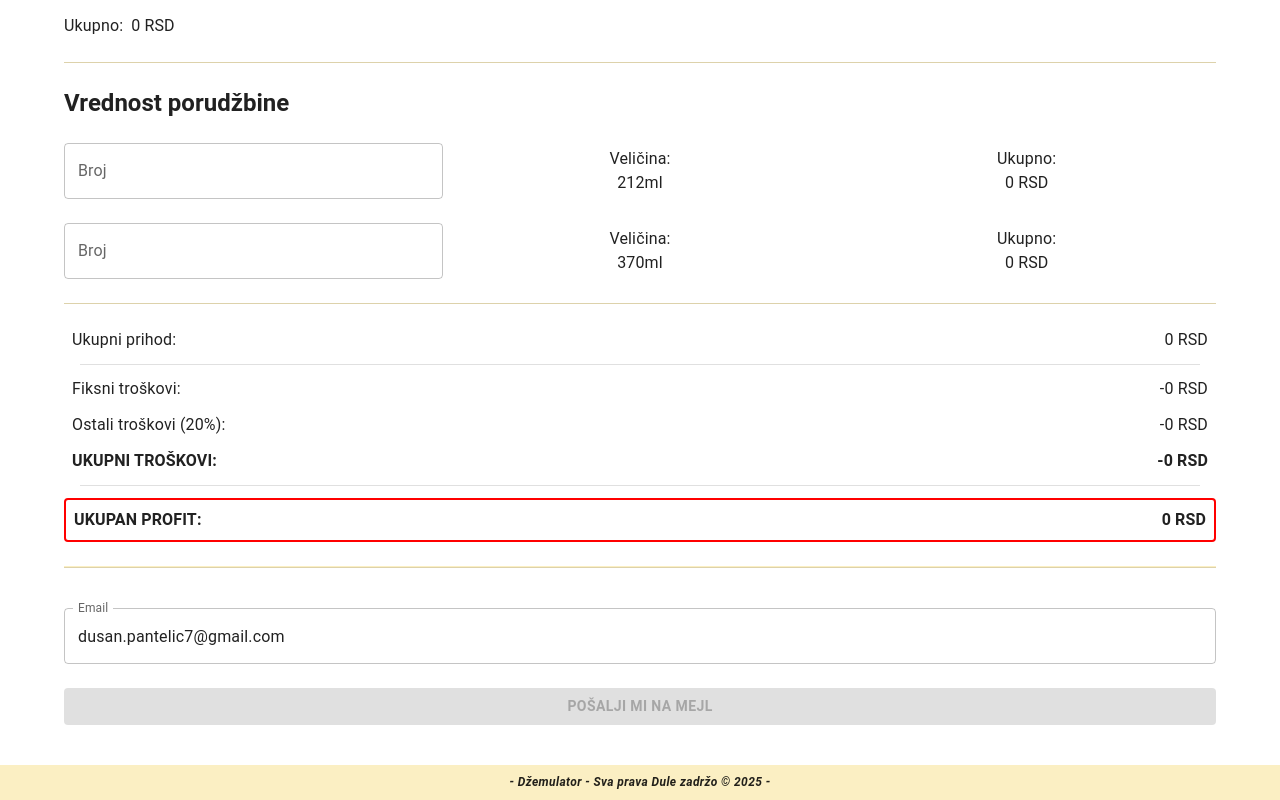
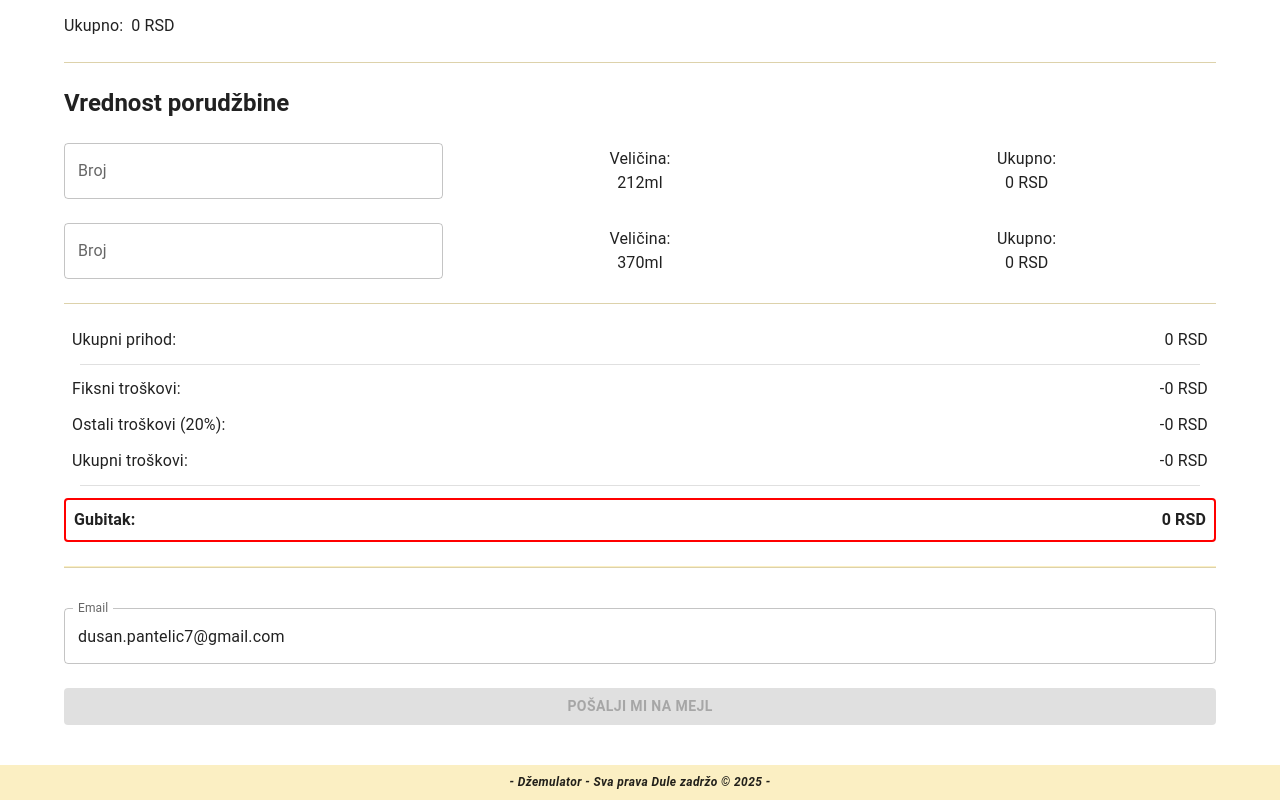
Before and after one commit to LakiTheGreat/UI_dzem_kalkulator, a React (Create React App) app in the folder my-app/: page / in a window 1280 px wide. Shown: the part 634-1434 px from the top of the page. Built offline with nearby package versions, Linux system fonts and the light colour scheme; some icons are missing.

Commit message:
profit/gubitak

```diff
--- a/my-app/src/form/index.tsx
+++ b/my-app/src/form/index.tsx
@@ -591,15 +591,9 @@ export default function Form() {
             gap={3}
             sx={{ px: 1, borderRadius: 1 }}
           >
-            <Typography variant='body1' sx={{ fontWeight: 'bold' }}>
-              UKUPNI TROŠKOVI:
-            </Typography>
+            <Typography variant='body1'>Ukupni troškovi:</Typography>
 
-            <FormattedPrice
-              price={totalExpences}
-              isBold={true}
-              isExpense={true}
-            />
+            <FormattedPrice price={totalExpences} isExpense={true} />
           </Stack>
 
           <Divider variant='middle' />
@@ -619,7 +613,7 @@ export default function Form() {
               }}
             >
               <Typography variant='body1' sx={{ fontWeight: 'bold' }}>
-                UKUPAN PROFIT:
+                {`${Number(totalProfit) > 0 ? 'Profit:' : 'Gubitak:'}`}
               </Typography>
               <FormattedPrice price={totalProfit} isBold={true} />
             </Stack>
```
